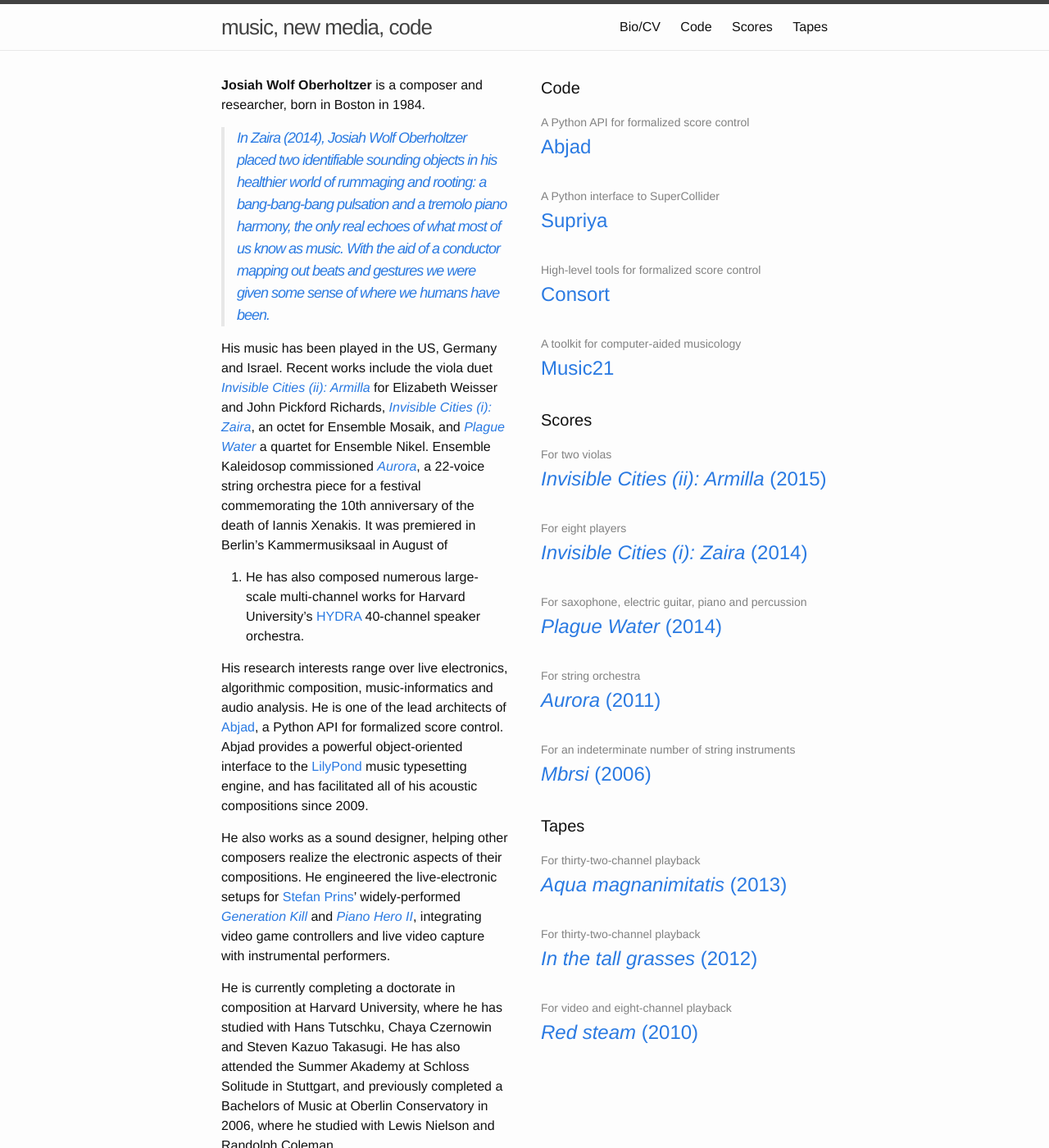
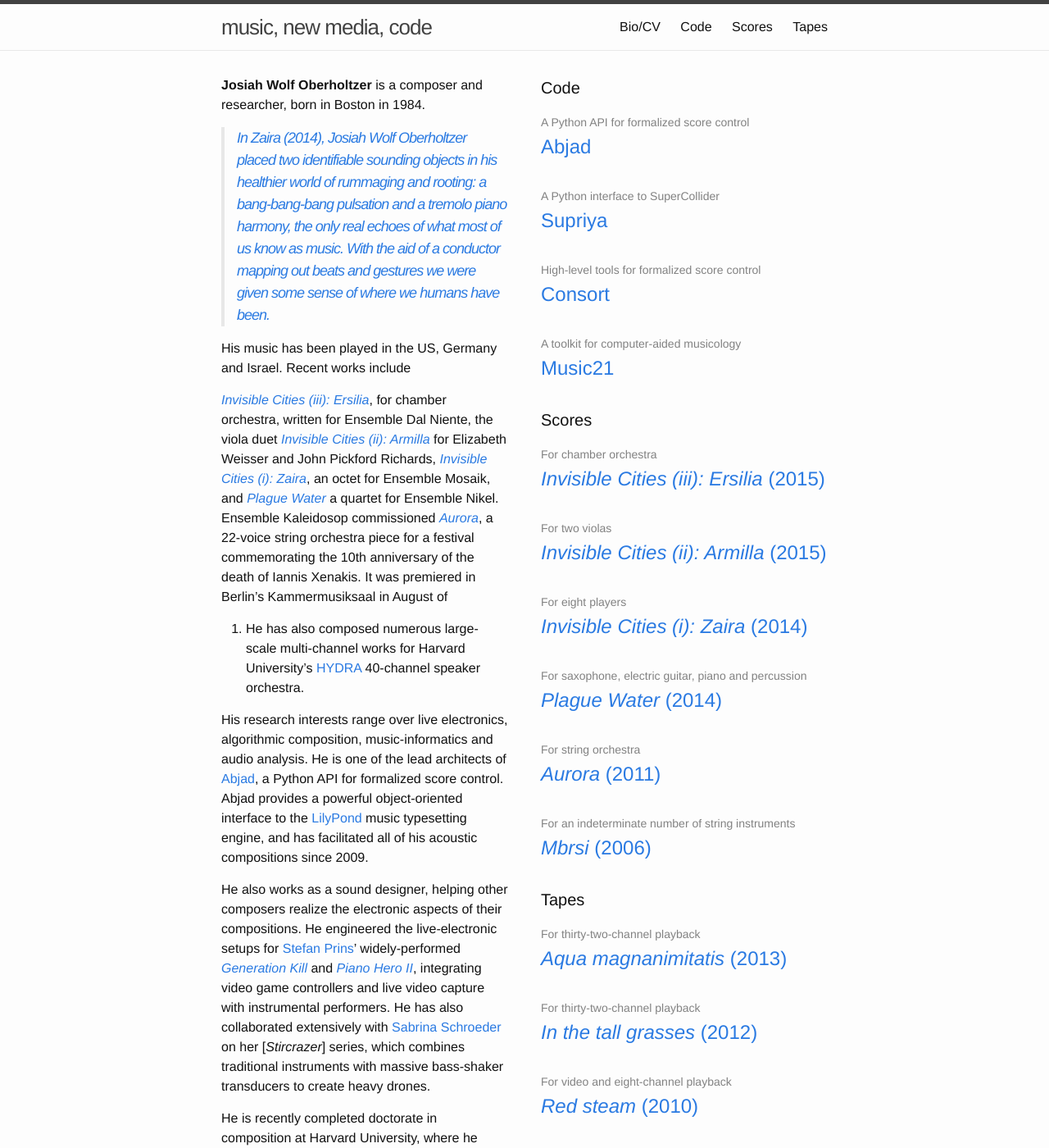
Before and after one commit to josiah-wolf-oberholtzer/josiah-wolf-oberholtzer.github.io, a Jekyll site: the page built from index.html, in a window 1280 px wide and 1400 px high. Shown: the whole window at 82% size. Built offline with Jekyll 4.4.1, drawn with Linux system fonts in a browser that asks for light colours; nearby versions of some CDN libraries; some of the changed text lies outside the part shown.

Commit message:
Updated site.

```diff
--- /dev/null
+++ b/_posts/scores/2015-05-16-ersilia.md
@@ -0,0 +1,61 @@
+---
+layout:   page
+title:    "<em>Invisible Cities (iii): Ersilia</em> (2015)"
+excerpt:  "For chamber orchestra"
+category: scores
+---
+
+A work for chamber orchestra, written for **Ensemble Dal Niente**.
+
+<div class="gallery">
+<img class="left" src="/assets/images/2015--armilla--pg9.png" width="350" />
+<img src="/assets/images/2015--armilla--pg10.png" width="350" />
+</div>
+
+**Italo Calvino**, *Invisible Cities*:
+
+> In Ersilia, to establish the relationships that sustain the city's life, the
+> inhabitants stretch strings from the corners of the houses, white or black or
+> gray or black-and-white according to whether they mark a relationship of
+> blood, of trade, authority, agency. When the strings become so numerous that
+> you can no longer pass among them, the inhabitants leave: the houses are
+> dismantled; only the strings and their supports remain.
+
+> From a mountainside, camping with their household goods, Ersilia's
+> refugees look at the labyrinth of taut strings and poles that rise in the
+> plain. That is the city of Ersilia still, and they are nothing.
+
+> They rebuild Ersilia elsewhere. They weave a similar pattern of strings which
+> they would like to be more complex and at the same time more regular than the
+> other. Then they abandon it and take themselves and their houses still
+> farther away.
+
+> Thus, when traveling in the territory of Ersilia, you come upon the
+> ruins of abandoned cities, without the walls which do not last, without the
+> bones of the dead which the wind rolls away: spiderwebs of intricate
+> relationships seeking a form.
+
+**Ursula Le Guin**, *The Farthest Shore*:
+
+> "Are we still in the South Reach?"
+
+> "Reach? No. The islands --" The chief moved his slender black hand in an arc,
+> no more than a quarter of the compass, north to east. "The islands are
+> there," he said. "All the islands." Then showing all the evening sea before
+> them, from north through west to south, he said, "The sea."
+
+> "What land are you from, lord?"
+
+> "No land. We are the Children of the Open Sea."
+
+> Arren looked at his keen face. He looked about him at the great raft with its
+> temple and its tall idols, each carved from a single tree, great god-figures
+> mixed of dolphin, fish, man, and seabird; at the people busy at their work,
+> weaving, carving, fishing, cooking on raised platforms, tending babies; at
+> the other rafts, seventy at least, scattered out over the water in a great
+> circle perhaps a mile across. It was a town: smoke rising in thin wisps from
+> distant houses, the voices of children high on the wind. It was a town, and
+> under its floors was the abyss.
+
+Source for **Ersilia** is available on
+[GitHub](https://github.com/josiah-wolf-oberholtzer/ersilia).
--- a/bio.md
+++ b/bio.md
@@ -14,14 +14,17 @@ permalink: /about/
 > we were given some sense of where we humans have been.][review]
 
 His music has been played in the US, Germany and Israel. Recent works include
-the viola duet [*Invisible Cities (ii): Armilla*][armilla] for Elizabeth
-Weisser and John Pickford Richards, [*Invisible Cities (i): Zaira*][zaira], an
-octet for Ensemble Mosaik, and [*Plague Water*][pw] a quartet for Ensemble
-Nikel. Ensemble Kaleidosop commissioned [*Aurora*][aurora], a 22-voice string
-orchestra piece for a festival commemorating the 10th anniversary of the death
-of Iannis Xenakis. It was premiered in Berlin's Kammermusiksaal in August of
+
+[*Invisible Cities (iii): Ersilia*][ersilia], for chamber orchestra, written
+for Ensemble Dal Niente, the viola duet [*Invisible Cities (ii):
+Armilla*][armilla] for Elizabeth Weisser and John Pickford Richards,
+[*Invisible Cities (i): Zaira*][zaira], an octet for Ensemble Mosaik, and
+[*Plague Water*][pw] a quartet for Ensemble Nikel. Ensemble Kaleidosop
+commissioned [*Aurora*][aurora], a 22-voice string orchestra piece for a
+festival commemorating the 10th anniversary of the death of Iannis Xenakis. It
+was premiered in Berlin's Kammermusiksaal in August of
 2011. He has also composed numerous large-scale multi-channel works for Harvard
-University's [HYDRA][hydra] 40-channel speaker orchestra.
+      University's [HYDRA][hydra] 40-channel speaker orchestra.
 
 His research interests range over live electronics, algorithmic composition,
 music-informatics and audio analysis. He is one of the lead architects of
@@ -34,17 +37,13 @@ He also works as a sound designer, helping other composers realize the
 electronic aspects of their compositions. He engineered the live-electronic
 setups for [Stefan Prins][prins]' widely-performed [*Generation Kill*][genkill]
 and [*Piano Hero II*][ph2], integrating video game controllers and live video
-capture with instrumental performers.
+capture with instrumental performers. He has also collaborated extensively with
+[Sabrina Schroeder][schroeder] on her [*Stircrazer*] series, which combines
+traditional instruments with massive bass-shaker transducers to create heavy
+drones.
 
-<!---
-He also engineered setups for [Sabrina Schroeder][schroeder]'s [bass-shaker
-explorations][shakers], and [Timothy McCormacks][mccormack]'s [*Interfacing
-with the surface*][surface]. He has collaborated closely with [Edgar
-Barroso][barroso] for many years as well.
---->
-
-He is currently completing a doctorate in composition at Harvard University,
-where he has studied with Hans Tutschku, Chaya Czernowin and Steven Kazuo
+He is recently completed doctorate in composition at Harvard University,
+where he studied with Hans Tutschku, Chaya Czernowin and Steven Kazuo
 Takasugi. He has also attended the Summer Akademy at Schloss Solitude in
 Stuttgart, and previously completed a Bachelors of Music at Oberlin
 Conservatory in 2006, where he studied with Lewis Nielson and Randolph Coleman.
@@ -56,16 +55,16 @@ Conservatory in 2006, where he studied with Lewis Nielson and Randolph Coleman.
 [aurora]: /scores/aurora/
 [barroso]: http://edgarbarroso.net/
 [cv]: /assets/pdfs/JosiahWolfOberholtzer_CV.pdf
+[ersilia]: /scores/ersilia/
 [genkill]: http://vimeo.com/63164780
 [hydra]: http://huseac.fas.harvard.edu/hydra/
 [lilypond]: http://lilypond.org
+[mccormack]: http://www.timothy-mccormack.com/
 [ph2]: http://vimeo.com/67093231
+[prins]: http://www.stefanprins.be
 [pw]: /scores/plague-water/
+[review]: http://www.classical-scene.com/2014/10/05/harvard-new-music/
 [schroeder]: http://sabrinaschroeder.com
 [shakers]: https://www.youtube.com/watch?v=pmhTjWLeZtM
-[prins]: http://www.stefanprins.be
 [surface]: https://soundcloud.com/timothy-mccormack/interfacing-with-the-surface
-[mccormack]: http://www.timothy-mccormack.com/
 [zaira]: /scores/zaira/
-
-[review]: http://www.classical-scene.com/2014/10/05/harvard-new-music/
```
